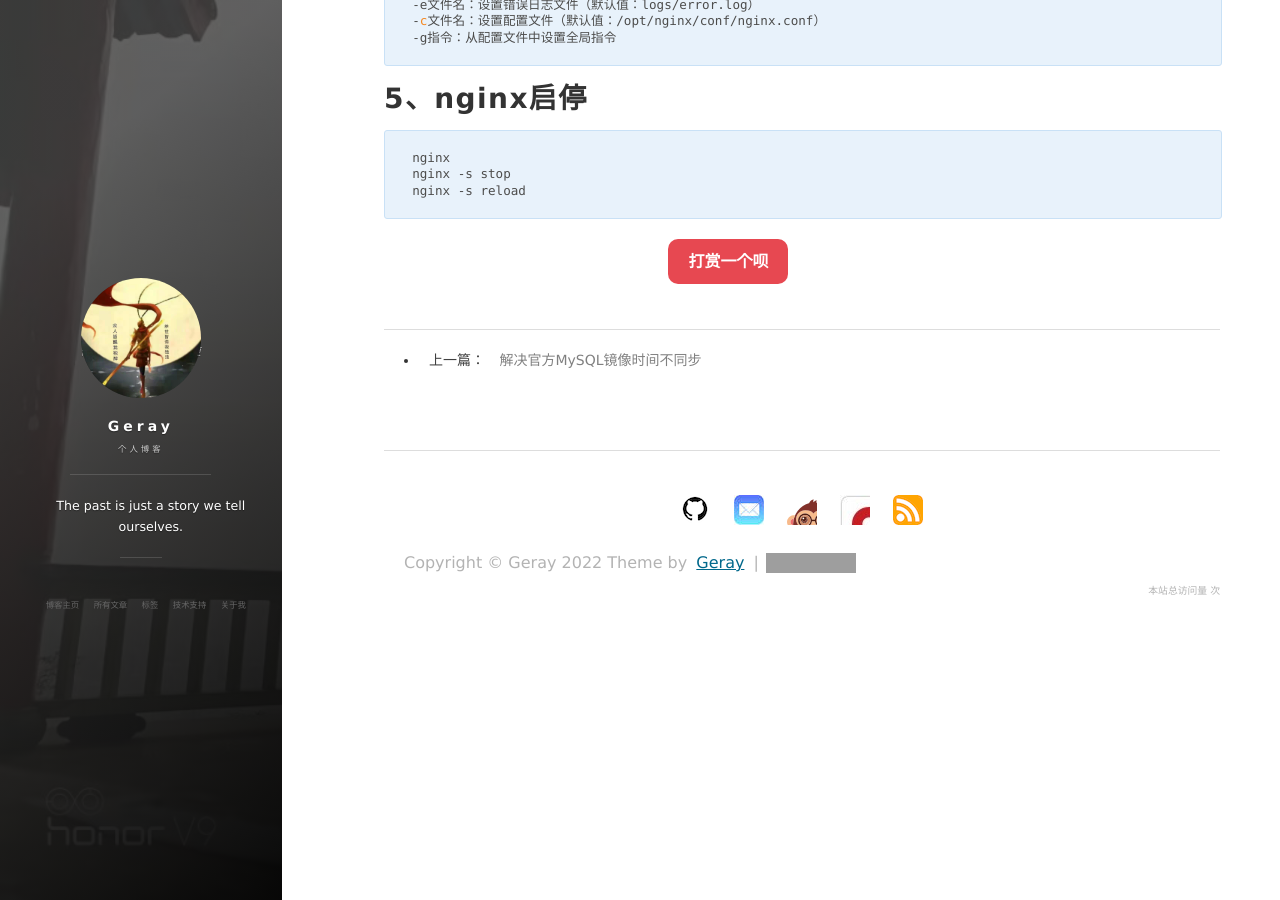
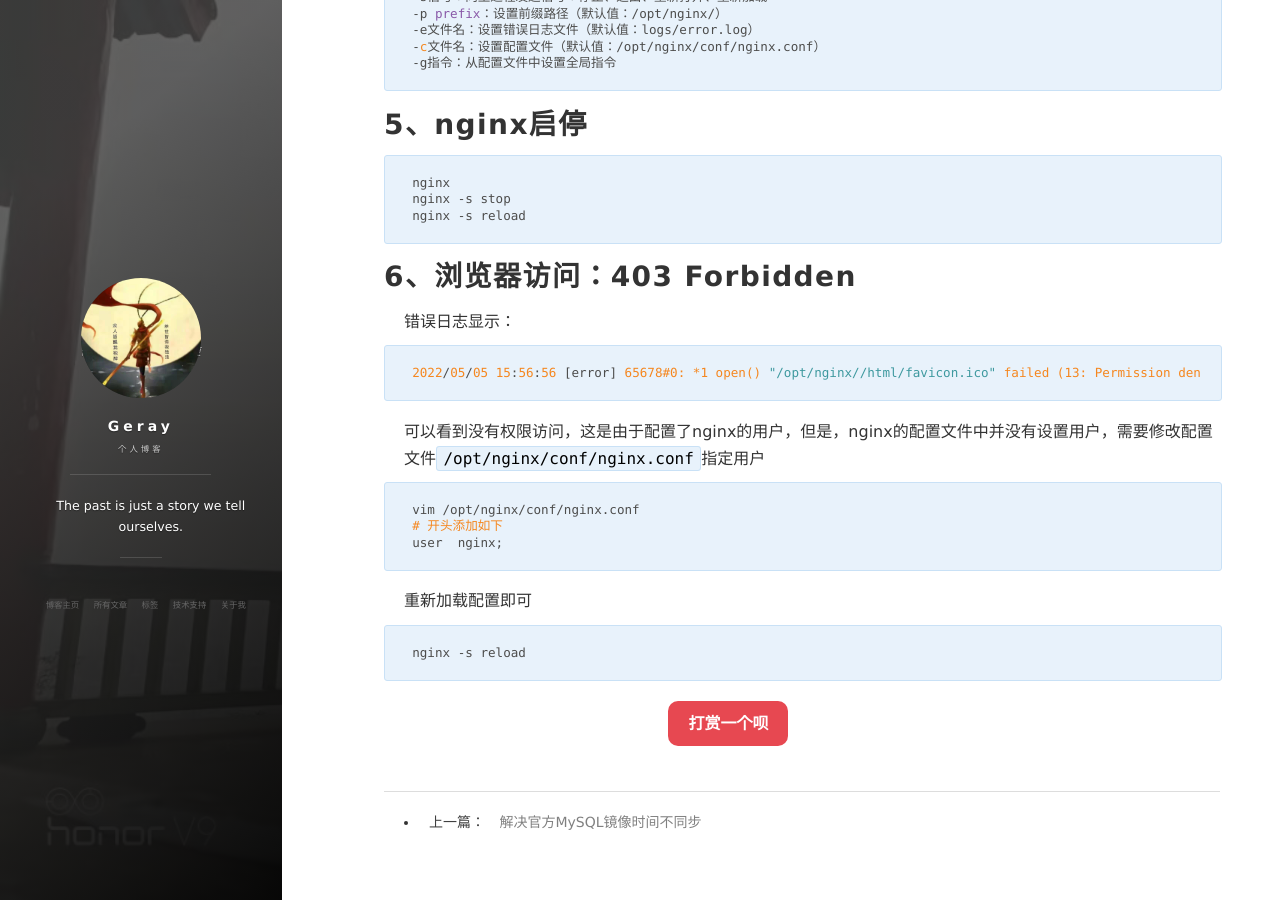
Before and after one commit to geray-zsg/geray-zsg.github.io, a Jekyll site: the page built from _posts/2022-5-5-nginx基础（一）.md, in a window 1280 px wide and 900 px high, scrolled down 5201 px. Built offline with Jekyll 4.4.1, drawn with Linux system fonts in a browser that asks for light colours; nearby versions of some CDN libraries; comment, search, counter and statistics services are not loaded; some of the changed text lies outside the part shown; grey boxes are pictures that could not be loaded.

Commit message:
Update 2022-5-5-nginx基础（一）.md

````diff
--- a/_posts/2022-5-5-nginx基础（一）.md
+++ b/_posts/2022-5-5-nginx基础（一）.md
@@ -228,3 +228,25 @@ nginx
 nginx -s stop
 nginx -s reload
 ```
+
+# 6、浏览器访问：403 Forbidden
+
+错误日志显示：
+
+```
+2022/05/05 15:56:56 [error] 65678#0: *1 open() "/opt/nginx//html/favicon.ico" failed (13: Permission denied), client: 192.168.6.1, server: localhost, request: "GET /favicon.ico HTTP/1.1", host: "192.168.6.21", referrer: "http://192.168.6.21/"
+```
+
+可以看到没有权限访问，这是由于配置了nginx的用户，但是，nginx的配置文件中并没有设置用户，需要修改配置文件`/opt/nginx/conf/nginx.conf`指定用户
+
+```
+vim /opt/nginx/conf/nginx.conf
+# 开头添加如下
+user  nginx;
+```
+
+重新加载配置即可
+
+```
+nginx -s reload
+```
````
